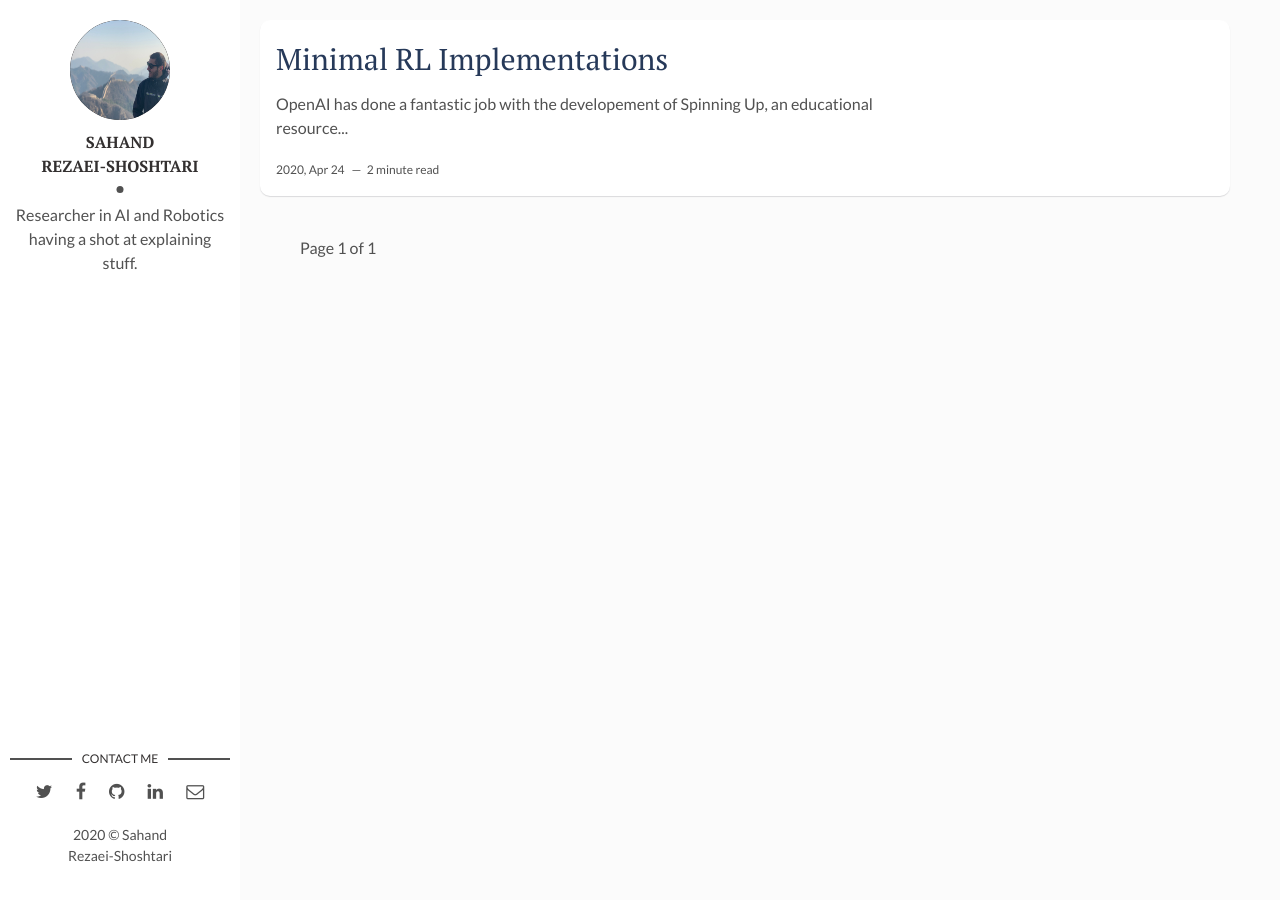
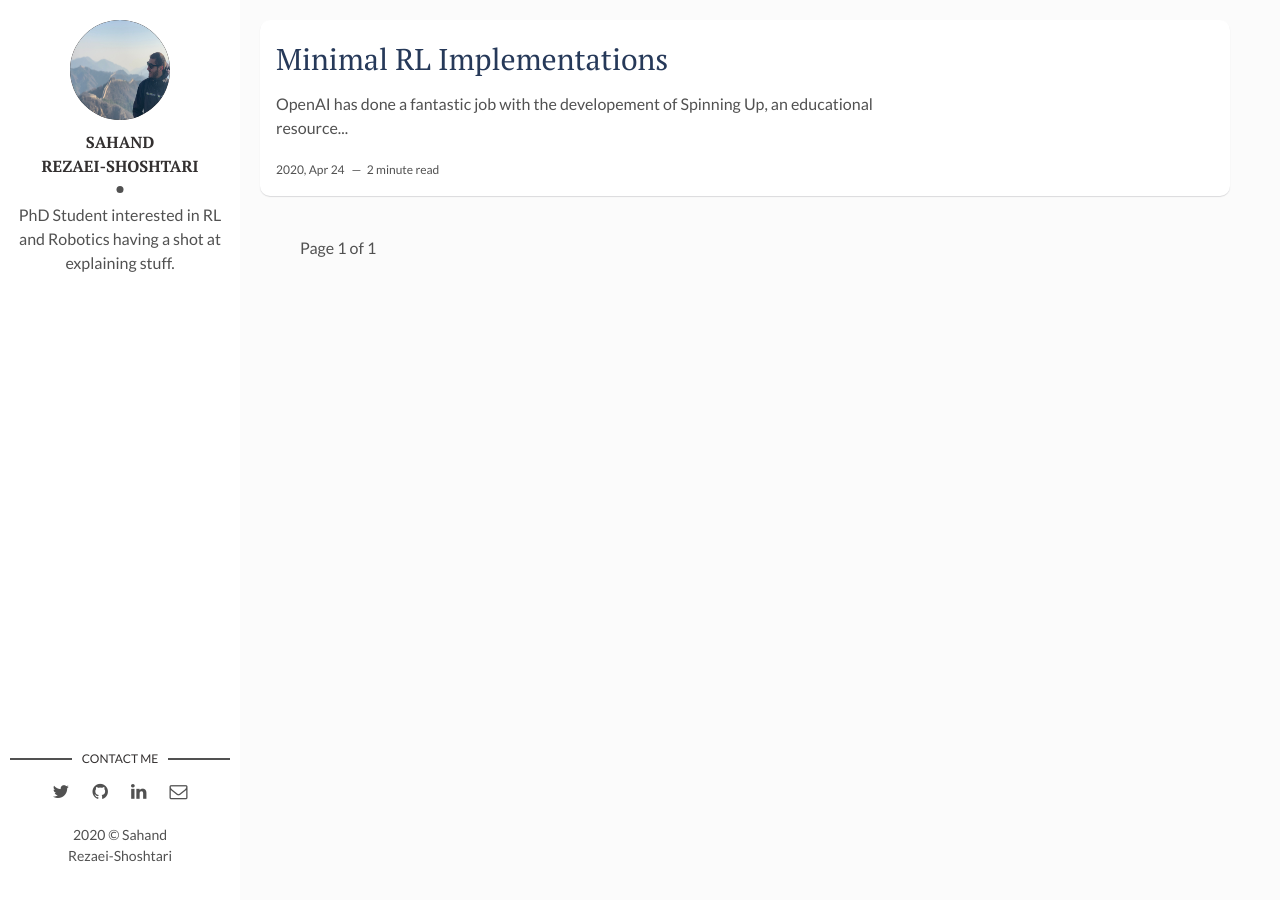
Before and after one commit to sahandrez/blog, a Jekyll site: the page built from index.html, in a window 1280 px wide. Built offline with Jekyll 4.4.1, drawn with Linux system fonts in a browser that asks for light colours; the list of posts is cut into pages by our own code.

Commit message:
Update bio

```diff
--- a/_config.yml
+++ b/_config.yml
@@ -9,9 +9,9 @@ site-twitter: #if your site has a twitter account, enter it here
 # Author Settings
 author: Sahand <br/> Rezaei-Shoshtari # add your name
 author-img: pic.jpg # add your photo
-about-author: Researcher in AI and Robotics having a shot at explaining stuff. # add description
+about-author: PhD Student interested in RL and Robotics having a shot at explaining stuff. # add description
 social-twitter: sahandrez # add your Twitter handle
-social-facebook: # add your Facebook handle
+# social-facebook: # add your Facebook handle
 social-github: sahandrez # add your Github handle
 social-linkedin: sahand-rezaei # add your Linkedin handle
 social-email: sahand.rezaei.sh@gmail.com # add your Email address
--- a/_layouts/main.html
+++ b/_layouts/main.html
@@ -21,11 +21,11 @@ layout: default
         {% else %}
           <li><a href="https://twitter.com/artemsheludko_" target="_blank"><i class="fa fa-twitter" aria-hidden="true"></i></a></li>
         {% endif %}
-        {% if site.social-facebook %}
+        <!-- {% if site.social-facebook %}
           <li><a href="https://facebook.com/{{ site.social-facebook }}" target="_blank"><i class="fa fa-facebook" aria-hidden="true"></i></a></li>
         {% else %}
           <li><a href="https://facebook.com/" target="_blank"><i class="fa fa-facebook" aria-hidden="true"></i></a></li>
-        {% endif %}
+        {% endif %} -->
         {% if site.social-github %}
           <li class="github"><a href="http://github.com/{{site.social-github}}" target="_blank"><i class="fa fa-github"></i></a></li>
         {% else %}
```
